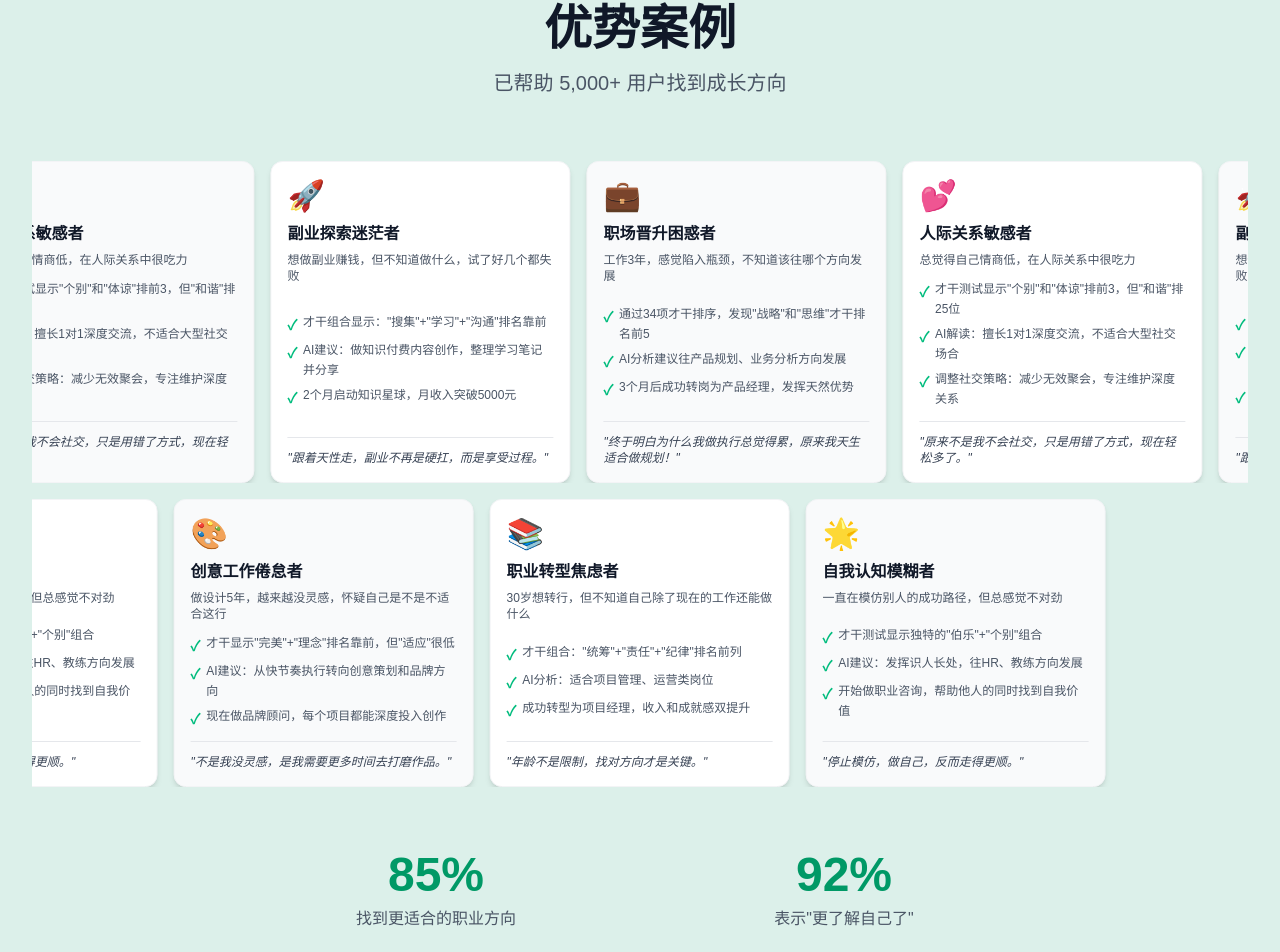
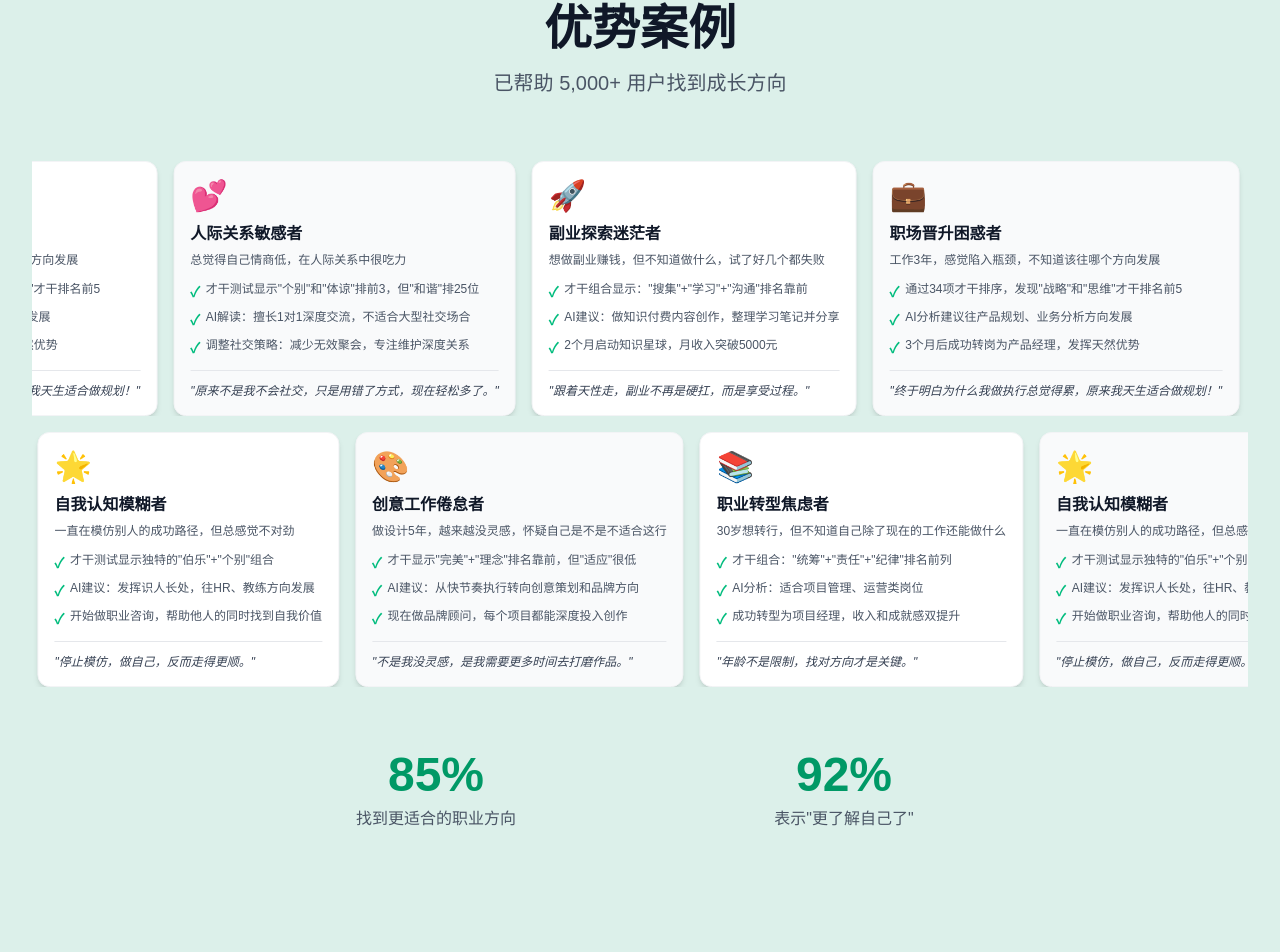
Before and after one commit to nameiduoduo/strength_tree, a Next.js app: page / in a window 1280 px wide. Shown: the part 2498-3450 px from the top of the page. Built offline with nearby package versions, Linux system fonts and the light colour scheme; no server answers.

Commit message:
optimize - show case section

```diff
--- a/app/page.tsx
+++ b/app/page.tsx
@@ -317,19 +317,19 @@ export default function Home() {
               <motion.div
                 className="flex gap-4"
                 animate={{
-                  x: [0, -1200]
+                  x: [0, -920]
                 }}
                 transition={{
-                  duration: 20,
+                  duration: 25,
                   repeat: Infinity,
                   ease: "linear"
                 }}
               >
-                {/* 复制两遍实现无缝循环 */}
-                {[...firstRowStories, ...firstRowStories].map((story, index) => (
+                {/* 复制三遍实现无缝循环 */}
+                {[...firstRowStories, ...firstRowStories, ...firstRowStories].map((story, index) => (
                   <div
                     key={`row1-${index}`}
-                    className="min-w-[280px] md:min-w-[300px]"
+                    className="min-w-[280px] md:min-w-[300px] flex-shrink-0"
                   >
                     <div className={`${index % 2 === 0 ? 'bg-white' : 'bg-gray-50'} rounded-xl p-4 shadow-md h-full flex flex-col justify-between border border-gray-100`}>
                       {/* 头部 */}
@@ -370,19 +370,19 @@ export default function Home() {
               <motion.div
                 className="flex gap-4"
                 animate={{
-                  x: [-1200, 0]
+                  x: [-920, 0]
                 }}
                 transition={{
-                  duration: 20,
+                  duration: 25,
                   repeat: Infinity,
                   ease: "linear"
                 }}
               >
-                {/* 复制两遍实现无缝循环 */}
-                {[...secondRowStories, ...secondRowStories].map((story, index) => (
+                {/* 复制三遍实现无缝循环 */}
+                {[...secondRowStories, ...secondRowStories, ...secondRowStories].map((story, index) => (
                   <div
                     key={`row2-${index}`}
-                    className="min-w-[280px] md:min-w-[300px]"
+                    className="min-w-[280px] md:min-w-[300px] flex-shrink-0"
                   >
                     <div className={`${index % 2 === 0 ? 'bg-white' : 'bg-gray-50'} rounded-xl p-4 shadow-md h-full flex flex-col justify-between border border-gray-100`}>
                       {/* 头部 */}
```
